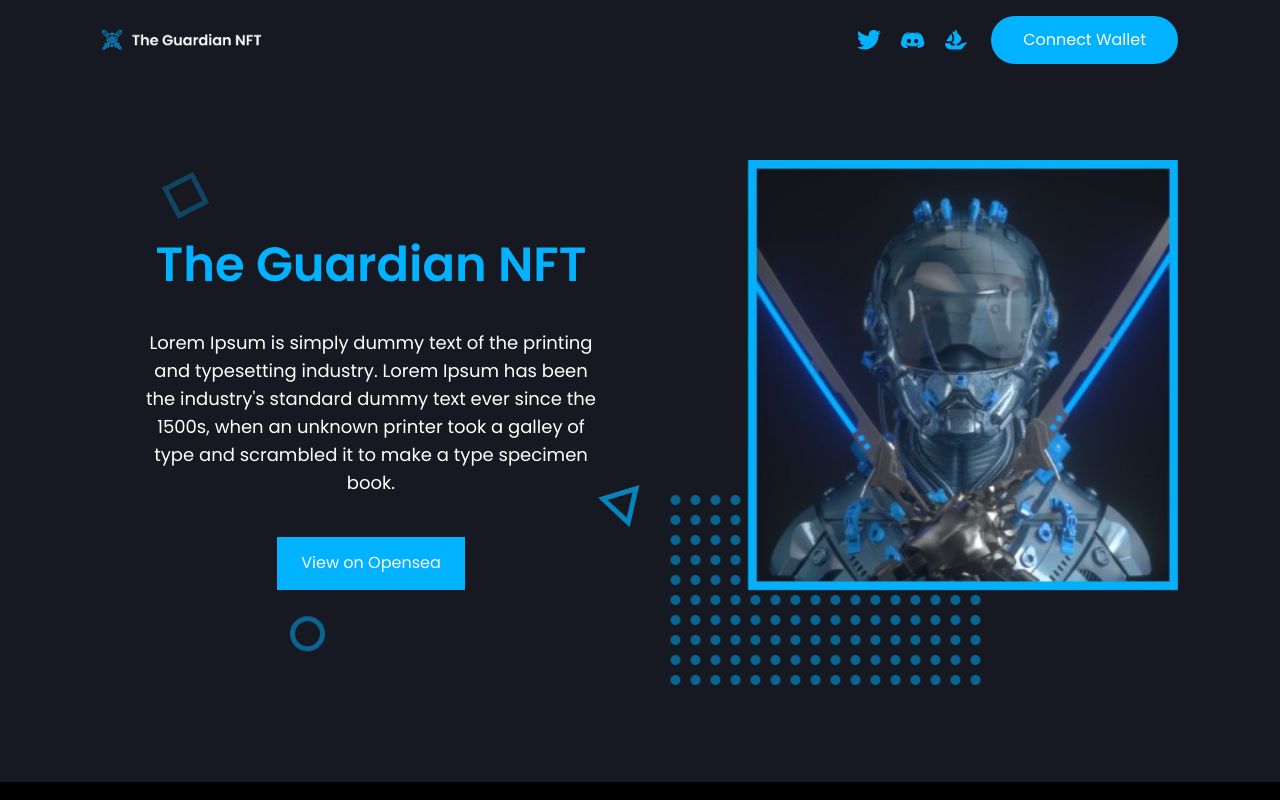
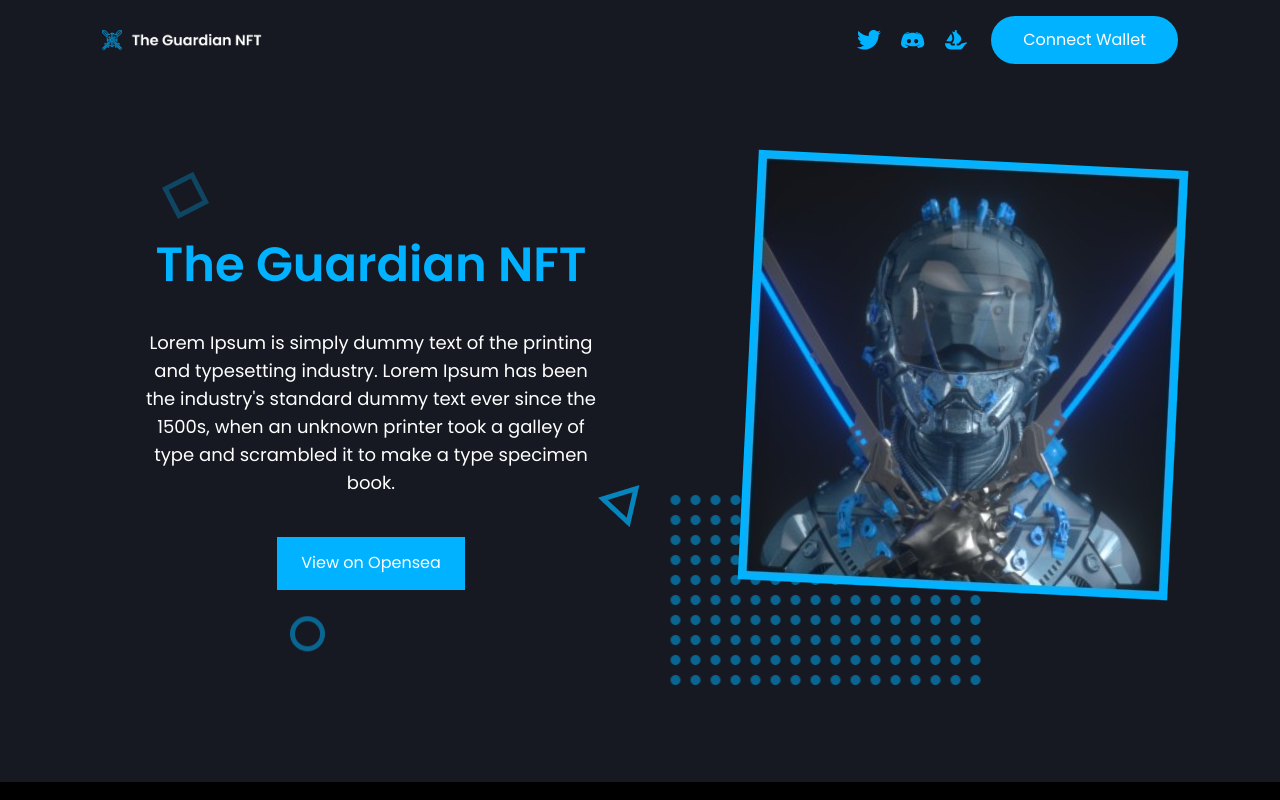
Before and after one commit to blockchainer2022/The-Guardian-NFT, a React (Create React App) app: page / in a window 1280 px wide. Shown: the top 800 px of the page. Built offline with nearby package versions, Linux system fonts and the light colour scheme.

Commit message:
added shaking effect

```diff
--- a/src/sections/HeroSection.js
+++ b/src/sections/HeroSection.js
@@ -14,7 +14,11 @@ const HeroSection = () => {
             data-aos="fade-down"
             data-aos-delay="1000"
           >
-            <img src={BannerImg} alt="" className="banner-img md:w-full" />
+            <img
+              src={BannerImg}
+              alt=""
+              className="banner-img animate-wiggle md:w-full"
+            />
             <img
               src={Img4}
               alt=""
--- a/tailwind.config.js
+++ b/tailwind.config.js
@@ -25,9 +25,15 @@ module.exports = {
       fontFamily: {
         sans: ["Poppins", "sans-serif"],
       },
-
+      keyframes: {
+        wiggle: {
+          "0%, 100%": { transform: "rotate(-3deg)" },
+          "50%": { transform: "rotate(3deg)" },
+        },
+      },
       animation: {
         "spin-slow": "spin 5s linear infinite",
+        wiggle: "wiggle 1s ease-in-out infinite",
       },
     },
   },
```
